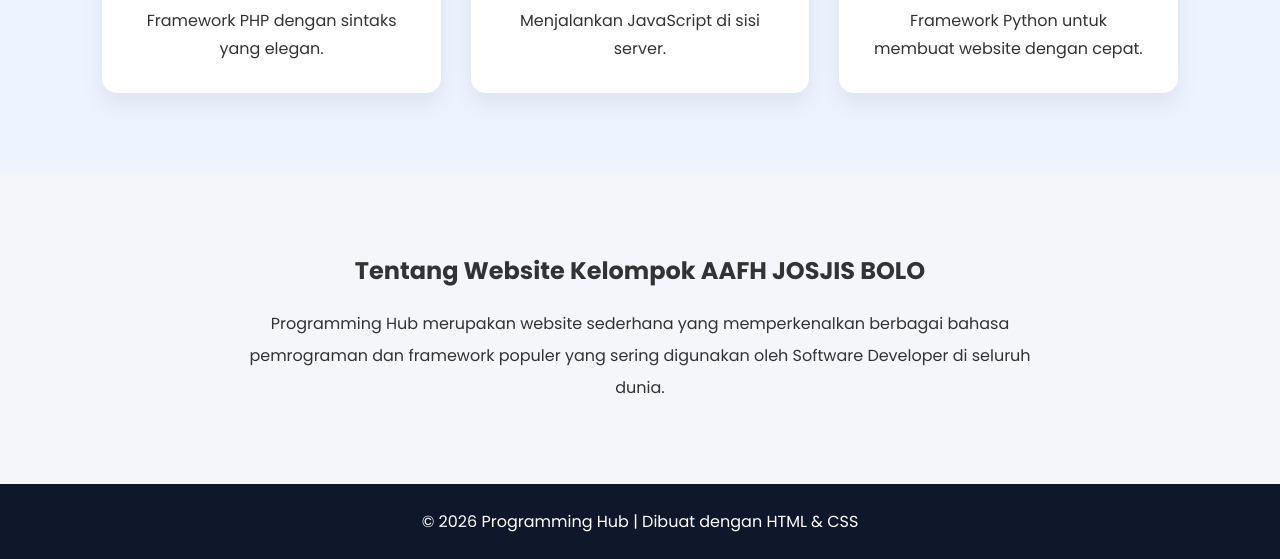
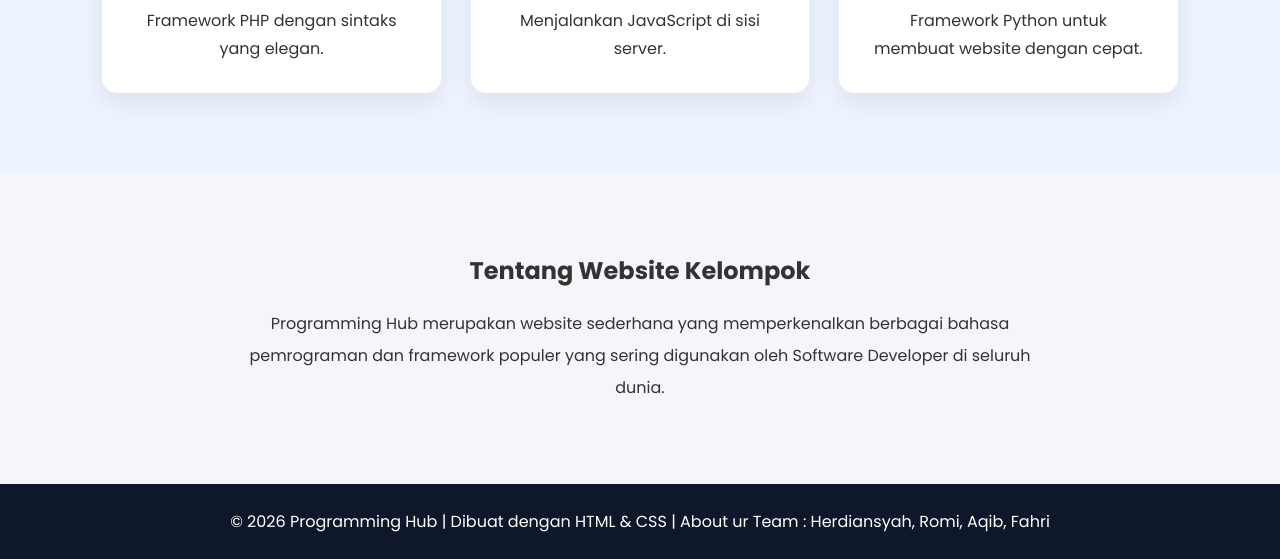
Before and after one commit to HerdiansyahMaulanAhmad/WebsiteCoding, a plain HTML site: page index.html in a window 1280 px wide. Shown: the part 2207-2766 px from the top of the page. Drawn offline with Linux system fonts and the light colour scheme.

Commit message:
edit abaut ur team

```diff
--- a/index.html
+++ b/index.html
@@ -142,7 +142,7 @@
 
 <section class="about" id="about">
 
-<h2>Tentang Website Kelompok AAFH JOSJIS BOLO</h2>
+<h2>Tentang Website Kelompok</h2>
 
 <p>
 Programming Hub merupakan website sederhana yang memperkenalkan
@@ -155,7 +155,7 @@ digunakan oleh Software Developer di seluruh dunia.
 
 <footer>
 
-<p>© 2026 Programming Hub | Dibuat dengan HTML & CSS</p>
+<p>© 2026 Programming Hub | Dibuat dengan HTML & CSS | About ur Team : Herdiansyah, Romi, Aqib, Fahri</p>
 
 </footer>
 
```
